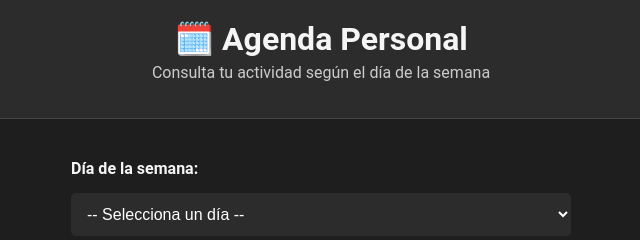
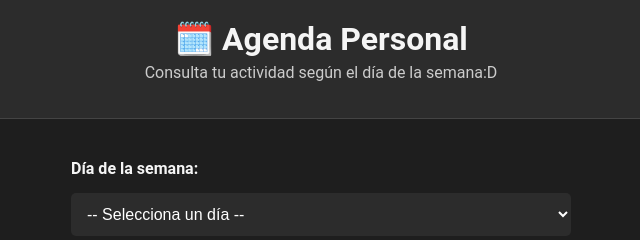
Before and after one commit to pamelalexndra/00139622_practica4_secci-n2, a plain HTML site: page 00139622_practica4_sección2/Ejercicio_Final/index.html in a window 1280 px wide. Shown: the top 240 px of the page, 319-959 px from the left. Drawn offline with Linux system fonts and the light colour scheme.

```diff
--- a/00139622_practica4_sección2/Ejercicio_Final/index.html
+++ b/00139622_practica4_sección2/Ejercicio_Final/index.html
@@ -8,7 +8,7 @@
 <body>
   <header>
     <h1>🗓️ Agenda Personal</h1>
-    <p>Consulta tu actividad según el día de la semana</p>
+    <p>Consulta tu actividad según el día de la semana:D</p>
   </header>
 
   <main>
```
